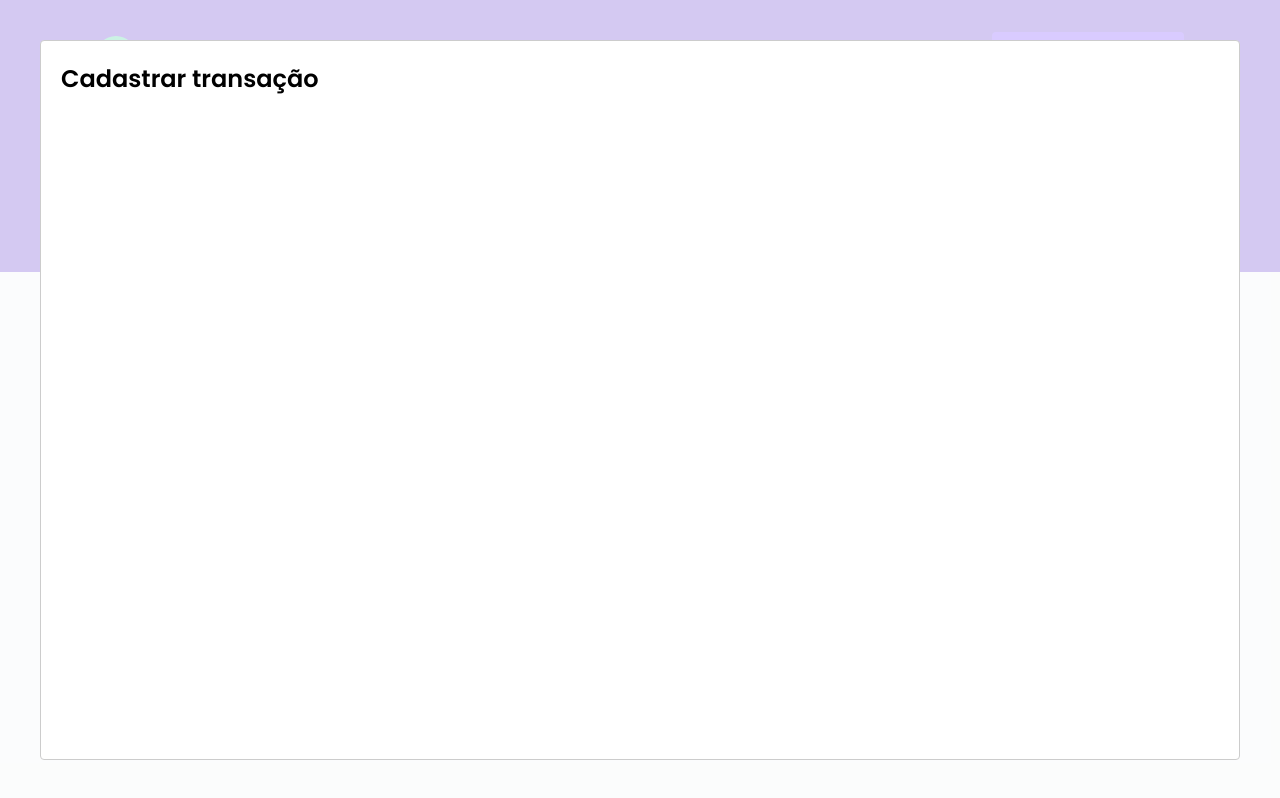
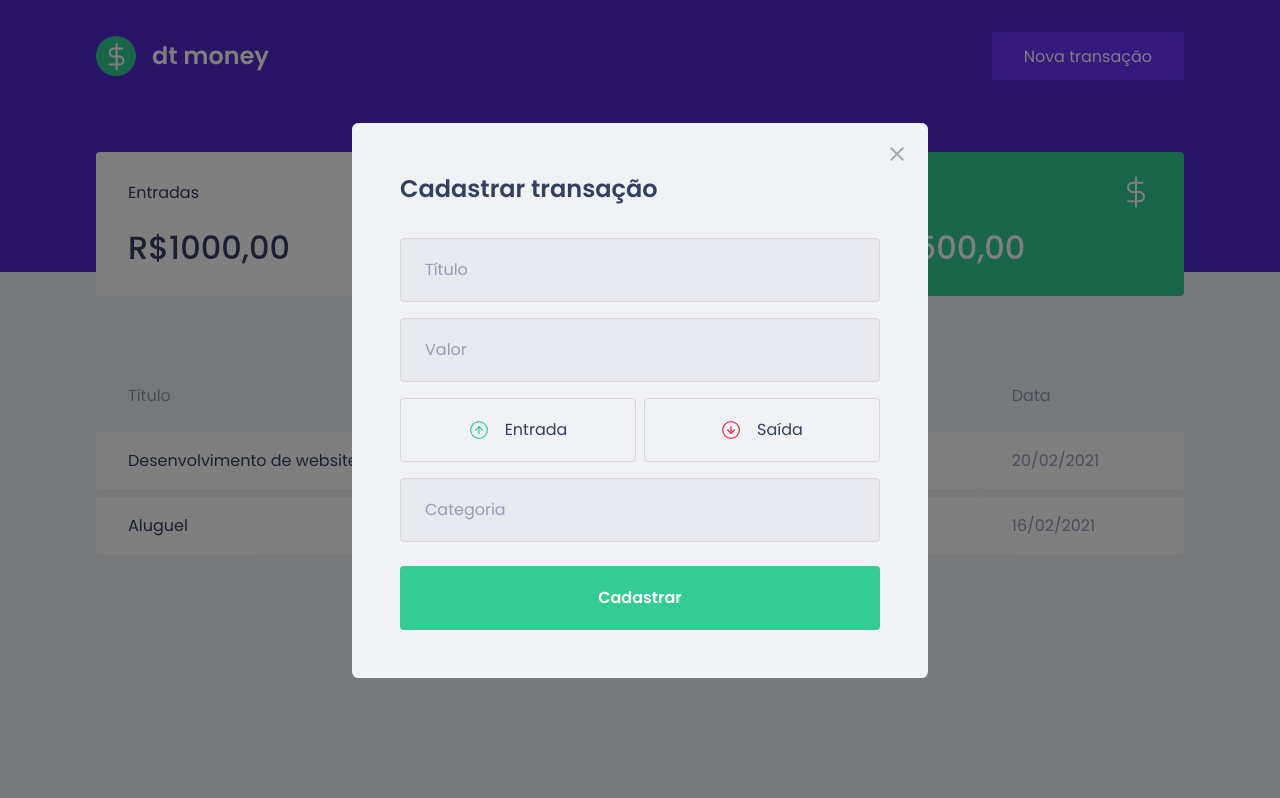
Before and after one commit to rdg8/dtmoney, a React (Create React App) app: page / in a window 1280 px wide. Both pictures are taken after a click on the button "Nova transação". Built offline with nearby package versions, Linux system fonts and the light colour scheme; no server answers; what miragejs would draw is missing.

Commit message:
fix react-modal style struture

```diff
--- a/package.json
+++ b/package.json
@@ -5,6 +5,7 @@
   "dependencies": {
     "axios": "^0.21.1",
     "miragejs": "^0.1.41",
+    "polished": "^4.1.3",
     "react": "^17.0.1",
     "react-dom": "^17.0.1",
     "react-modal": "^3.14.3",
--- a/src/App.tsx
+++ b/src/App.tsx
@@ -4,6 +4,7 @@ import { useState } from "react";
 
 import { Header } from "./components/Header/index";
 import { Dashboard } from "./components/Dashboard/index";
+import { NewTransactionModal } from "./components/NewTransactionModal/index";
 
 Modal.setAppElement('#root');
 
@@ -23,12 +24,10 @@ export function App() {
       <Header onOpenNewTransactionModal={handleOpenNewTransactionModal}/>
       <Dashboard />
 
-      <Modal
+      <NewTransactionModal
         isOpen={isNewTransactionModalOpen}
         onRequestClose={handleCloseNewTransactionModal}
-      >
-        <h2>Cadastrar transação</h2>
-      </Modal>
+      />
 
       <GlobalStyle />
     </>
--- /dev/null
+++ b/src/components/NewTransactionModal/index.tsx
@@ -0,0 +1,67 @@
+import Modal from 'react-modal';
+import { Container, TransactionTypeContainer } from './styles';
+import closeImg from '../../assets/close.svg';
+import incomeImg from '../../assets/income.svg';
+import outcomeImg from '../../assets/outcome.svg';
+
+interface NewTransactionModalProps {
+  isOpen: boolean;
+  onRequestClose: () => void;
+}
+
+export function NewTransactionModal({ isOpen, onRequestClose }: NewTransactionModalProps) {
+  return (
+    <Modal
+      isOpen={isOpen}
+      onRequestClose={onRequestClose}
+      overlayClassName="react-modal-overlay"
+      className="react-modal-content"
+    >
+
+      <button type="button" onClick={onRequestClose} className="react-modal-close">
+        <img src={closeImg} alt="Fechar modal" />
+      </button>
+
+      <Container>
+        <h2>Cadastrar transação</h2>
+
+        <input
+          placeholder="Título"
+        />
+
+        <input
+          type="number"
+          placeholder="Valor"
+        />
+
+        <TransactionTypeContainer>
+
+          <button
+            type="button"
+          >
+            <img src={incomeImg} alt="Entrada" />
+            <span>Entrada</span>
+          </button>
+
+          <button
+            type="button"
+          >
+            <img src={outcomeImg} alt="Saída" />
+            <span>Saída</span>
+          </button>
+
+        </TransactionTypeContainer>
+
+        <input
+          placeholder="Categoria"
+        />
+
+        <button type="submit">
+          Cadastrar
+        </button>
+
+      </Container>
+
+    </Modal>
+  );
+}
--- /dev/null
+++ b/src/components/NewTransactionModal/styles.ts
@@ -0,0 +1,83 @@
+import styled from "styled-components";
+import { darken } from 'polished';
+
+export const Container = styled.form`
+  h2 {
+    color: var(--text-title);
+    font-size: 1.5rem;
+    margin-bottom: 2rem;
+  }
+
+  input {
+    width: 100%;
+    padding: 0 1.5rem;
+    height: 4rem;
+    border-radius: 0.25rem;
+    border: 1px solid #d7d7d7;
+    background: #e7e9ee;
+    font-weight: 400;
+    font-size: 1rem;
+
+    &::placeholder {
+      color: var(--text-body);
+    }
+
+    & + input{
+      margin-top: 1rem;
+    }
+
+  }
+
+  button[type="submit"] {
+    width: 100%;
+    padding: 0 1.5rem;
+    height: 4rem;
+    background: var(--green);
+    color: #fff;
+    border-radius: 0.25rem;
+    border: 0;
+    font-size: 1rem;
+    margin-top: 1.5rem;
+    font-weight: 600;
+
+    transition: filter 0.2s;
+    &:hover {
+      filter: brightness(0.9);
+    }
+  }
+
+`;
+
+export const TransactionTypeContainer = styled.div`
+  margin: 1rem 0;
+  display: grid;
+  grid-template-columns: 1fr 1fr;
+  gap: 0.5rem;
+
+  button {
+    height: 4rem;
+    border: solid 1px #d7d7d7;
+    border-radius: 0.25rem;
+    background: transparent;
+    display: flex;
+    justify-content: center;
+    align-items: center;
+
+    transition: border-color 0.2s;
+    &:hover {
+      border-color: ${darken(0.1, '#d7d7d7')};
+    }
+
+    img {
+      width: 20px;
+      height: 20px;
+    }
+
+    span {
+      display: inline-block;
+      margin-left: 1rem;
+      font-size: 1rem;
+      color: var(--text-title);
+    }
+  }
+`;
--- a/src/styles/global.ts
+++ b/src/styles/global.ts
@@ -53,4 +53,42 @@ export const GlobalStyle = createGlobalStyle`
         opacity: 0.6;
         cursor: not-allowed;
     }
+
+    .react-modal-overlay {
+        background: rgba(0, 0, 0, 0.5);
+
+        position: fixed;
+        top: 0;
+        bottom: 0;
+        left: 0;
+        right: 0;
+
+        display: flex;
+        align-items: center;
+        justify-content: center;
+
+    }
+
+    .react-modal-content {
+        width: 100%;
+        max-width: 576px;
+        background: var(--background);
+        padding: 3rem;
+        position: relative;
+        border-radius: 0.4rem;
+    }
+
+    .react-modal-close {
+        position: absolute;
+        right: 1.5rem;
+        top: 1.5rem;
+        border: 0;
+        background: transparent;
+
+        transition: filter 0.2s;
+        &:hover {
+            filter: brightness(0.5);
+        }
+    }
+
 `
```
Also changed, not shown: 1 other file (tests, documents, lock files or other folders).
